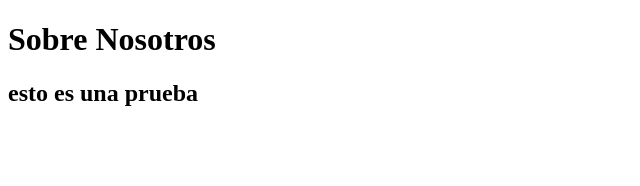
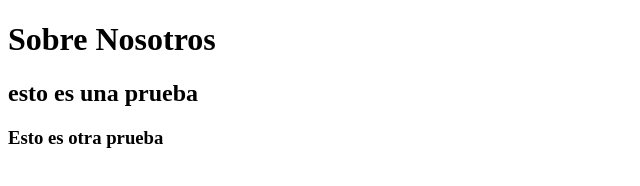
Before and after one commit to Antjrobles/freelancer_inicio, a plain HTML site: page Nosotros.html in a window 1280 px wide. Shown: the whole page, without its empty margins (0-640 px from the left). Drawn offline with Linux system fonts and the light colour scheme.

Commit message:
Add <h3> a nosotros desde Repl.it

```diff
--- a/Nosotros.html
+++ b/Nosotros.html
@@ -9,5 +9,6 @@
 <body>
     <h1>Sobre Nosotros</h1>
     <h2>esto es una prueba</h2>
+    <h3>Esto es otra prueba</h3>
 </body>
 </html>
```
Also changed, not shown: 1 other file.
